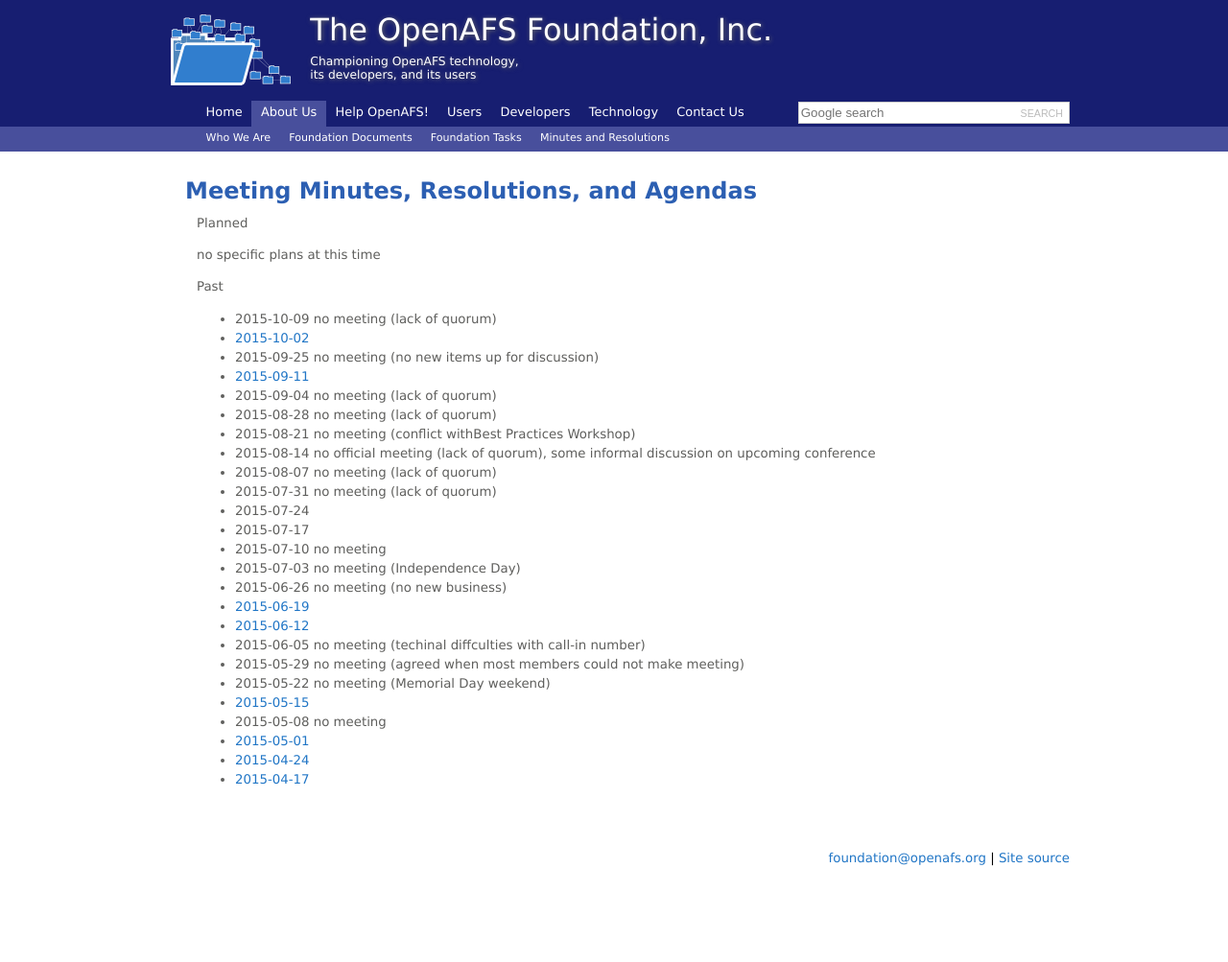
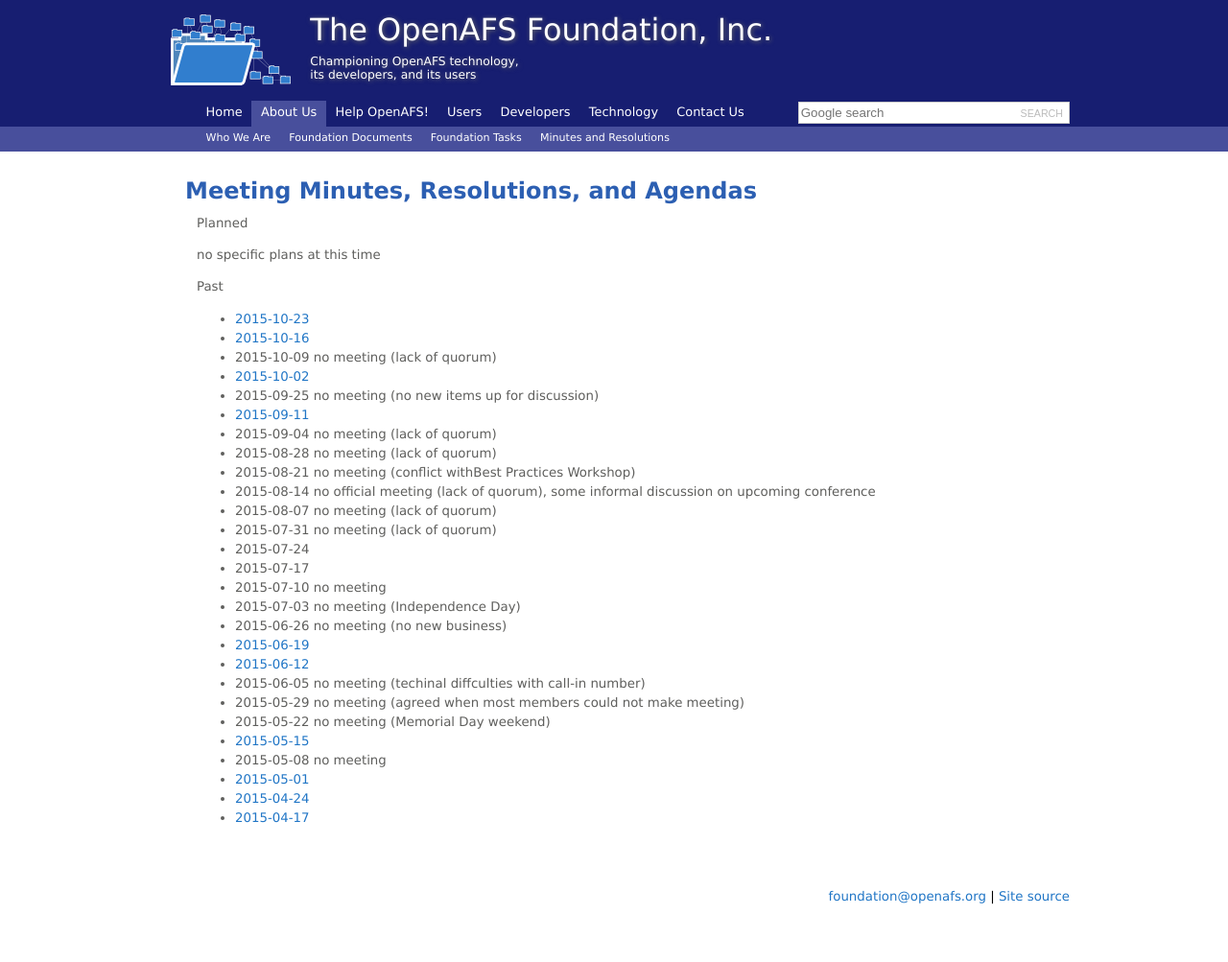
Before and after one commit to openafsfoundation/openafsfoundation.org, a Jekyll site: the page built from about/minutes/index.md, in a window 1280 px wide. Shown: the whole page at 96% size. Built offline with Jekyll 4.4.1, drawn with Linux system fonts in a browser that asks for light colours; before the commit the page ends 963 px from its top, so only the background shows below that.

Commit message:
more october minutes

```diff
--- a/about/minutes/index.md
+++ b/about/minutes/index.md
@@ -11,6 +11,8 @@
 
 Past
 
+* [2015-10-23]({{site.github.url}}/about/minutes/2015-10-23/)
+* [2015-10-16]({{site.github.url}}/about/minutes/2015-10-16/)
 * 2015-10-09 no meeting (lack of quorum)
 * [2015-10-02]({{site.github.url}}/about/minutes/2015-10-02/)
 * 2015-09-25 no meeting (no new items up for discussion)
```
